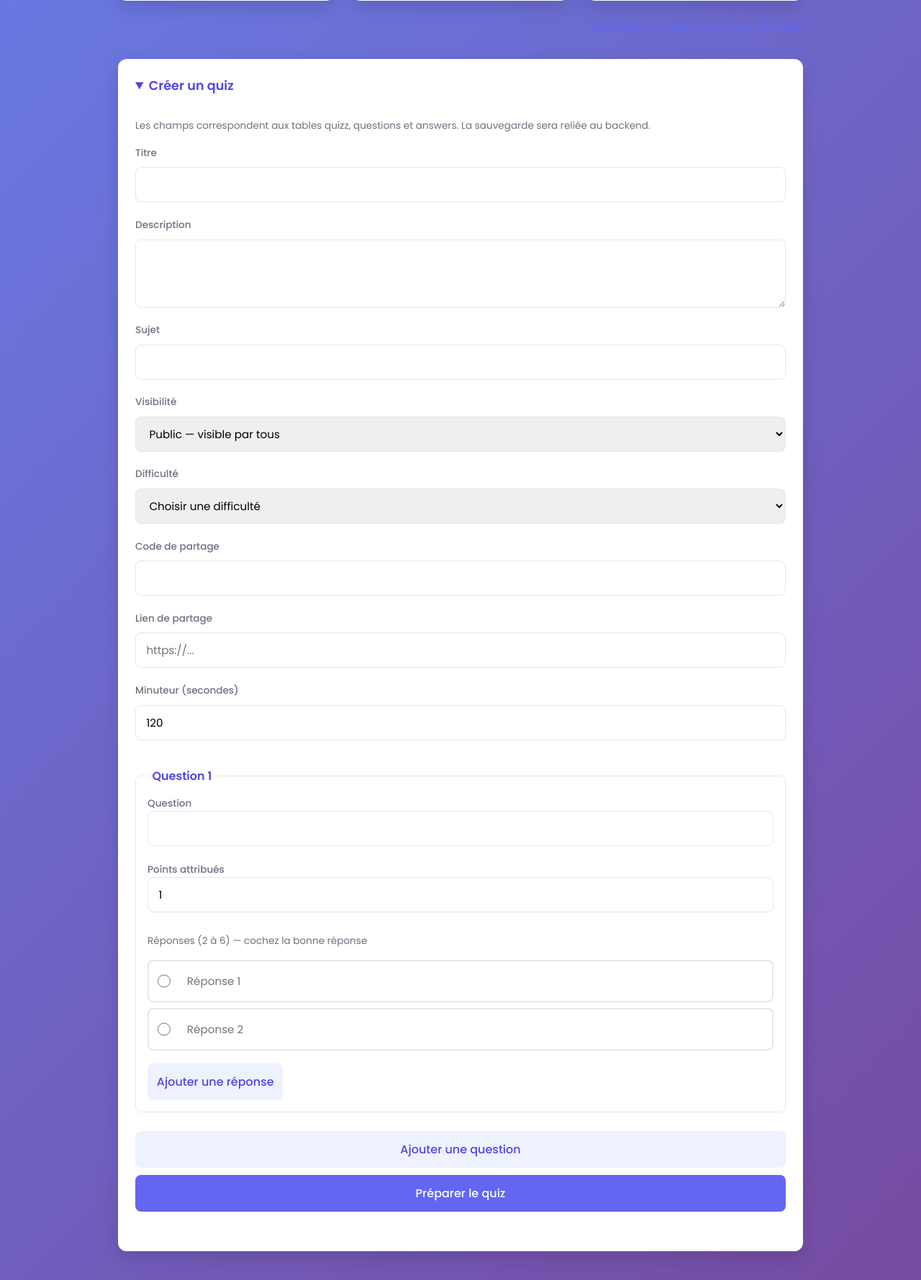
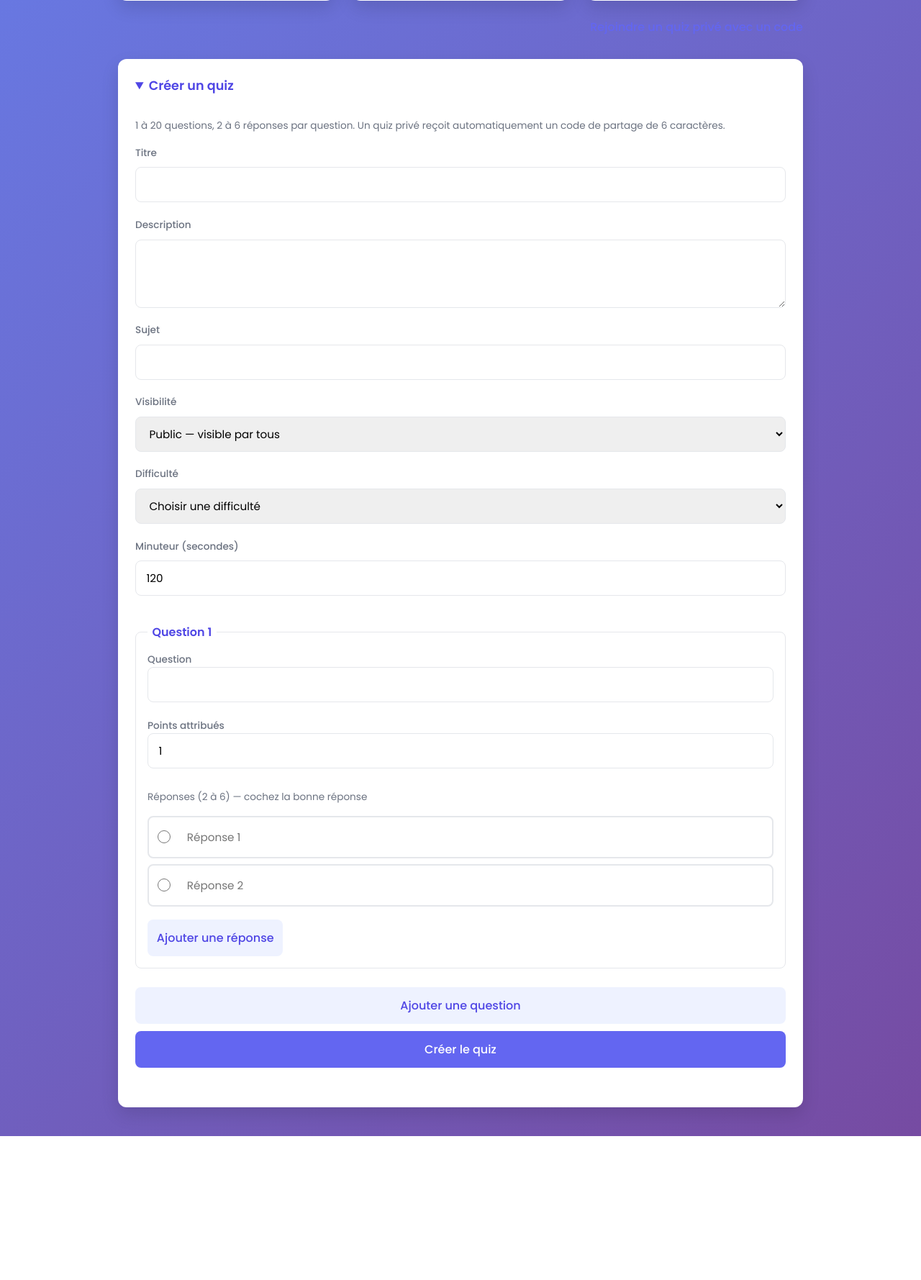
Before and after one commit to ohn-tech/proj531-quiz-groupe4, a Flask app: page / in a window 1280 px wide, after a click on "Créer un quiz". Shown: the part 411-2190 px from the top of the page at 72% size. After the commit the page ends 1990 px from the top, so only its background shows below. Run offline with Flask 3, Linux system fonts and the light colour scheme; the visitor is signed in with stand-in values (Sample User, id 1); tables that the repository leaves empty hold one stand-in row (values such as "Sample post").

Commit message:
Création de quiz reliée à la base + correction de « rejoindre »
- Le formulaire de création est envoyé en POST à /quiz/creer (avant, le
  JavaScript bloquait l'envoi).
- creer_quizz lit les champs du formulaire : questions[i][question],
  questions[i][award], questions[i][answers][j][answer] et
  questions[i][correct]. Vérifie les règles du README (1 à 20 questions,
  2 à 6 réponses, une bonne réponse) puis enregistre dans quizz, questions
  et answers (avec sujet, difficulté, date et origine).
- Un quiz privé reçoit un code de partage de 6 caractères généré par le
  serveur ; les champs « code » et « lien » sont retirés du formulaire.
- Rejoindre : la route lit "code_partage" (nom du champ du formulaire) et
  accepte un code tapé en minuscules.

```diff
--- a/src/app.py
+++ b/src/app.py
@@ -6,6 +6,8 @@
 import json
 # Module pour générer des codes de partage aléatoires et sûrs
 import secrets
+# Module pour enregistrer la date de création d'un quiz
+from datetime import datetime
 # Importe les outils Flask nécessaires
 from flask import Flask, render_template, request, redirect, url_for, session, flash, abort
 
@@ -273,6 +275,65 @@
     ]
     return render_template("accueil.html", utilisateur=utilisateur, liste_quiz=liste_quiz)
 
+# Règles des quiz (README) : 1 à 20 questions, 2 à 6 réponses, une seule bonne réponse
+NB_QUESTIONS_MAX = 20
+NB_REPONSES_MIN = 2
+NB_REPONSES_MAX = 6
+DIFFICULTES = {"Facile", "Moyen", "Difficile"}
+# Code de partage des quiz privés : 6 caractères, sans les lettres et chiffres faciles à confondre (O/0, I/1, L)
+ALPHABET_CODE = "ABCDEFGHJKMNPQRSTUVWXYZ23456789"
+LONGUEUR_CODE = 6
+
+# Génère un code de partage de 6 caractères, pas encore utilisé par un autre quiz
+def generer_code_partage():
+    while True:
+        code = "".join(secrets.choice(ALPHABET_CODE) for _ in range(LONGUEUR_CODE))
+        if get_db().execute("SELECT 1 FROM quizz WHERE code = ?", (code,)).fetchone() is None:
+            return code
+
+# Lit les questions envoyées par le formulaire de création. Noms des champs :
+# questions[i][question], questions[i][award], questions[i][answers][j][answer]
+# et questions[i][correct] (numéro de la bonne réponse).
+# Renvoie (liste des questions, None) si tout est correct, sinon (None, message d'erreur).
+def lire_questions_formulaire(form):
+    questions = []
+    i = 0
+    while f"questions[{i}][question]" in form:
+        numero = i + 1
+        if numero > NB_QUESTIONS_MAX:
+            return None, f"Un quiz contient au maximum {NB_QUESTIONS_MAX} questions."
+
+        texte = form.get(f"questions[{i}][question]", "").strip()
+        award = form.get(f"questions[{i}][award]", "1").strip()
+        bonne = form.get(f"questions[{i}][correct]", "")
+        reponses = []
+        while f"questions[{i}][answers][{len(reponses)}][answer]" in form:
+            reponses.append(form.get(f"questions[{i}][answers][{len(reponses)}][answer]", "").strip())
+
+        if not texte:
+            return None, f"La question {numero} n'a pas d'énoncé."
+        if not award.isdecimal():
+            return None, f"Les points de la question {numero} doivent être un nombre positif."
+        if not NB_REPONSES_MIN <= len(reponses) <= NB_REPONSES_MAX:
+            return None, f"La question {numero} doit avoir entre {NB_REPONSES_MIN} et {NB_REPONSES_MAX} réponses."
+        if any(not reponse for reponse in reponses):
+            return None, f"Une réponse de la question {numero} est vide."
+        if not bonne.isdecimal() or int(bonne) >= len(reponses):
+            return None, f"Choisissez la bonne réponse de la question {numero}."
+
+        questions.append({
+            "question": texte,
+            "award": int(award),
+            "reponses": reponses,
+            "bonne": int(bonne),
+        })
+        i += 1
+
+    if not questions:
+        return None, "Ajoutez au moins une question."
+    return questions, None
+
+# Route de création d'un quiz : enregistre le quiz dans quizz, puis ses questions et leurs réponses
 @app.route("/quiz/creer", methods=["POST"])
 def creer_quizz():
     if "utilisateur" not in session:
@@ -280,60 +341,70 @@
 
     title = request.form.get("title", "").strip()
     description = request.form.get("description", "").strip()
+    category = request.form.get("subject", "").strip()
+    difficulty = request.form.get("difficulty", "")
     timer = request.form.get("timer", "").strip()
-    is_public = int(request.form.get("is_public", 1))
-    textes = request.form.getlist("question_text[]")
-    choix_a = request.form.getlist("choix_a[]")
-    choix_b = request.form.getlist("choix_b[]")
-    choix_c = request.form.getlist("choix_c[]")
-    bonnes_reponses = request.form.getlist("bonne_reponse[]")
+    is_public = request.form.get("is_public", "1")
 
+    # Vérifie les informations du quiz ; en cas d'erreur, message et retour à l'accueil
+    erreur = None
     if not title or len(title) > 100:
-        flash("Le titre est obligatoire et ne doit pas dépasser 100 caractères.", "erreur")
-        return redirect(url_for("accueil"))
-    if not timer.isdecimal() or not 10 <= int(timer) <= 3600:
-        flash("La durée doit être comprise entre 10 et 3600 secondes.", "erreur")
+        erreur = "Le titre est obligatoire et ne doit pas dépasser 100 caractères."
+    elif len(description) > 300:
+        erreur = "La description ne doit pas dépasser 300 caractères."
+    elif not category or len(category) > 100:
+        erreur = "Le sujet est obligatoire et ne doit pas dépasser 100 caractères."
+    elif difficulty not in DIFFICULTES:
+        erreur = "Choisissez une difficulté."
+    elif not timer.isdecimal() or not 10 <= int(timer) <= 3600:
+        erreur = "La durée doit être comprise entre 10 et 3600 secondes."
+    elif is_public not in {"0", "1"}:
+        erreur = "Choisissez une visibilité valide pour le quiz."
+    questions = None
+    if erreur is None:
+        questions, erreur = lire_questions_formulaire(request.form)
+    if erreur is not None:
+        flash(erreur, "erreur")
         return redirect(url_for("accueil"))
 
-    code = secrets.token_urlsafe(9) if is_public == 0 else None
+    # Un quiz privé (is_public = 0) reçoit un code de partage
+    is_public = int(is_public)
+    code = generer_code_partage() if is_public == 0 else None
     db = get_db()
 
-    # 1. Insertion du Quiz
+    # 1. Insertion du quiz
     cursor = db.execute(
-        "INSERT INTO quizz (title, description, timer, is_public, login_creator, code) "
-        "VALUES (?, ?, ?, ?, ?, ?)",
-        (title, description, int(timer), is_public, session["utilisateur"], code)
+        "INSERT INTO quizz (title, description, timer, is_public, code, origin, date_quizz, "
+        "category, difficulty, login_creator) VALUES (?, ?, ?, ?, ?, ?, ?, ?, ?, ?)",
+        (title, description, int(timer), is_public, code, "formulaire",
+         datetime.now().strftime("%Y-%m-%d %H:%M:%S"), category, difficulty, session["utilisateur"]),
     )
     id_quizz = cursor.lastrowid
 
-    # 2. Insertion des Questions et de leurs Réponses respectives dans les tables relationnelles
-    for texte, a, b, c, bonne in zip(textes, choix_a, choix_b, choix_c, bonnes_reponses):
-        texte = texte.strip()
-        if not texte:
-            continue
-
-        cursor_q = db.execute(
-            "INSERT INTO questions (question, id_quizz) VALUES (?, ?)",
-            (texte, id_quizz)
-        )
-        id_question = cursor_q.lastrowid
-
-        choix_liste = [a.strip(), b.strip(), c.strip()]
-        for index, choix_texte in enumerate(choix_liste):
-            is_correct = 1 if str(index) == str(bonne) else 0
+    # 2. Insertion de chaque question, puis de ses réponses (is_correct = 1 pour la bonne)
+    for question in questions:
+        id_question = db.execute(
+            "INSERT INTO questions (question, award, id_quizz) VALUES (?, ?, ?)",
+            (question["question"], question["award"], id_quizz),
+        ).lastrowid
+        for index, texte_reponse in enumerate(question["reponses"]):
             db.execute(
                 "INSERT INTO answers (text_answer, is_correct, id_question) VALUES (?, ?, ?)",
-                (choix_texte, is_correct, id_question)
+                (texte_reponse, 1 if index == question["bonne"] else 0, id_question),
             )
 
     db.commit()
-    flash("Votre quiz a été créé avec succès.", "succes")
+    if code:
+        flash(f"Votre quiz a été créé. Code de partage : {code}", "succes")
+    else:
+        flash("Votre quiz a été créé avec succès.", "succes")
     return redirect(url_for("accueil"))
 
 @app.route("/rejoindre", methods=["GET", "POST"])
 def rejoindre_quiz():
     if request.method == "POST":
-        code = request.form.get("code", "").strip()
+        # Le champ du formulaire s'appelle "code_partage" (rejoindre.html)
+        code = request.form.get("code_partage", "").strip().upper()
         db = get_db()
         quiz_prive = db.execute(
             "SELECT id_quizz FROM quizz WHERE is_public = 0 AND code = ?",
--- a/src/static/js/create-quiz.js
+++ b/src/static/js/create-quiz.js
@@ -1,4 +1,4 @@
-// Formulaire de création de quiz : ajout/suppression de questions et de réponses, puis validation
+// Formulaire de création de quiz : ajout/suppression de questions et de réponses, validation, puis envoi au serveur
 document.addEventListener("DOMContentLoaded", () => {
     const form = document.getElementById("form-creation-quiz");
     const questions = document.getElementById("questions-quiz");
@@ -103,48 +103,22 @@
         }
     });
 
-    // Envoi du formulaire : vérifie les champs puis prépare les données du quiz
+    // Envoi du formulaire : s'il est valide, le navigateur l'envoie à la route /quiz/creer
     form.addEventListener("submit", (event) => {
-        // Pas d'envoi au serveur pour l'instant (backend pas encore relié)
-        event.preventDefault();
         // Affiche les messages du navigateur pour les champs obligatoires vides
-        if (!form.reportValidity()) return;
+        if (!form.reportValidity()) {
+            event.preventDefault();
+            return;
+        }
 
         // Chaque question doit avoir sa bonne réponse cochée (une seule, grâce aux boutons radio)
         const unansweredQuestion = Array.from(questions.querySelectorAll(".question-a-creer"))
             .find((card) => !card.querySelector("[data-correct-answer]:checked"));
         if (unansweredQuestion) {
+            event.preventDefault();
             status.textContent = "Choisissez la bonne réponse de chaque question.";
             unansweredQuestion.querySelector("[data-correct-answer]").focus();
-            return;
         }
-
-        // Construit l'objet quiz au format des tables quizz, questions et answers
-        const data = new FormData(form);
-        const quiz = {
-            title: data.get("title").trim(),
-            description: data.get("description").trim(),
-            subject: data.get("subject").trim(),
-            is_public: Number(data.get("is_public")),
-            difficulty: data.get("difficulty"),
-            code: data.get("code").trim(),
-            link: data.get("link").trim(),
-            timer: Number(data.get("timer")),
-            questions: Array.from(questions.querySelectorAll(".question-a-creer"), (card) => {
-                return {
-                    question: card.querySelector('[data-field="question"]').value.trim(),
-                    award: Number(card.querySelector('[data-field="award"]').value),
-                    answers: Array.from(card.querySelectorAll(".answer-option"), (row) => ({
-                        answer: row.querySelector("[data-answer]").value.trim(),
-                        is_correct: row.querySelector("[data-correct-answer]").checked,
-                    })),
-                };
-            }),
-        };
-
-        // Événement "quiz:ready" que le futur code d'enregistrement pourra écouter
-        form.dispatchEvent(new CustomEvent("quiz:ready", { bubbles: true, detail: quiz }));
-        status.textContent = "Formulaire valide et prêt pour l'intégration backend. Aucune donnée n'a encore été enregistrée.";
     });
 
     // Met en place la numérotation de la première question au chargement
--- a/src/templates/accueil.html
+++ b/src/templates/accueil.html
@@ -52,8 +52,8 @@
     {% if utilisateur %}
         <details class="creation-quiz">
             <summary>Créer un quiz</summary>
-            <form id="form-creation-quiz">
-                <p class="aide-formulaire">Les champs correspondent aux tables quizz, questions et answers. La sauvegarde sera reliée au backend.</p>
+            <form id="form-creation-quiz" method="POST" action="{{ url_for('creer_quizz') }}">
+                <p class="aide-formulaire">1 à 20 questions, 2 à 6 réponses par question. Un quiz privé reçoit automatiquement un code de partage de 6 caractères.</p>
 
                 {# Informations générales du quiz (table quizz) #}
                 <label for="titre-quiz">Titre</label>
@@ -68,7 +68,7 @@
                 <label for="visibilite-quiz">Visibilité</label>
                 <select id="visibilite-quiz" name="is_public" required>
                     <option value="1">Public — visible par tous</option>
-                    <option value="0">Privé — accès avec code/lien</option>
+                    <option value="0">Privé — accès avec un code de partage</option>
                 </select>
 
                 <label for="difficulty-quiz">Difficulté</label>
@@ -78,12 +78,6 @@
                     <option value="Moyen">Moyen</option>
                     <option value="Difficile">Difficile</option>
                 </select>
-
-                <label for="code-quiz">Code de partage</label>
-                <input type="text" id="code-quiz" name="code" autocomplete="off" required>
-
-                <label for="link-quiz">Lien de partage</label>
-                <input type="url" id="link-quiz" name="link" placeholder="https://..." required>
 
                 <label for="timer-quiz">Minuteur (secondes)</label>
                 <input type="number" id="timer-quiz" name="timer" min="10" max="3600" value="120" required>
@@ -118,7 +112,7 @@
                 </div>
 
                 <button type="button" id="ajouter-question" class="bouton-secondaire">Ajouter une question</button>
-                <button type="submit">Préparer le quiz</button>
+                <button type="submit">Créer le quiz</button>
                 {# Zone de message lue par les lecteurs d'écran (aria-live) #}
                 <p id="quiz-form-status" class="aide-formulaire" role="status" aria-live="polite"></p>
             </form>
```
